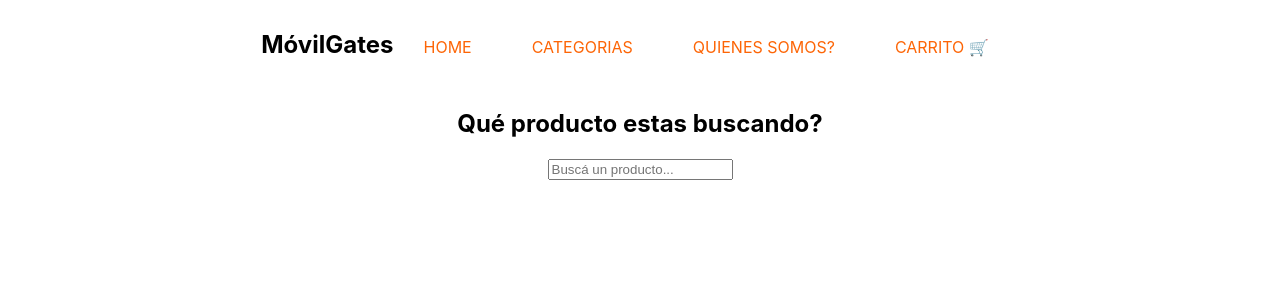
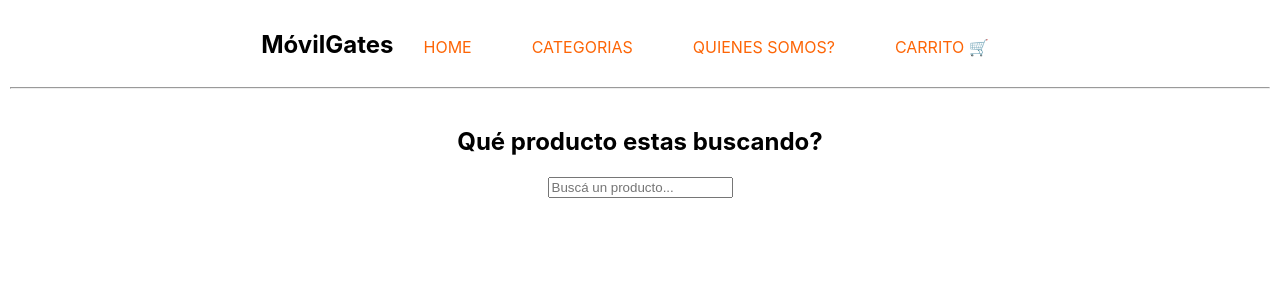
Before and after one commit to quinojuan/mobileGates_PF, a React (Create React App) app in the folder client/: page / in a window 1280 px wide. Shown: the top 300 px of the page. Built offline with nearby package versions, Linux system fonts and the light colour scheme; no server answers.

Commit message:
seteo de home y creacion de navbar

```diff
--- a/client/src/components/Home/Home.jsx
+++ b/client/src/components/Home/Home.jsx
@@ -17,10 +17,10 @@ export default function Home() {
         dispatch(getAllProducts())
     }, [dispatch])
 
-    return(
+    return (
         <div>
-            <NavBar/>
-            <SearchBar/>
+            <NavBar />
+            <SearchBar />
         </div>
     )
 }
--- a/client/src/components/NavBar/NavBar.jsx
+++ b/client/src/components/NavBar/NavBar.jsx
@@ -13,6 +13,7 @@ export default function NavBar() {
         <a href="#" className='container-nav'>QUIENES SOMOS?</a>
         <a href="#" className='container-nav'>CARRITO 🛒</a>
       </div>
+      <hr />
     </nav>
   )
 }
--- a/client/src/redux/Actions/index.js
+++ b/client/src/redux/Actions/index.js
@@ -2,7 +2,7 @@ import axios from 'axios'
 
 export function getAllProducts(){
     return async function(dispatch){
-        let json = await axios.get('http://localhost:3001/');
+        let json = await axios.get('http://localhost:3001/products');
         return dispatch({
             type: 'GET_PRODUCTS',
             payload: json.data
```
